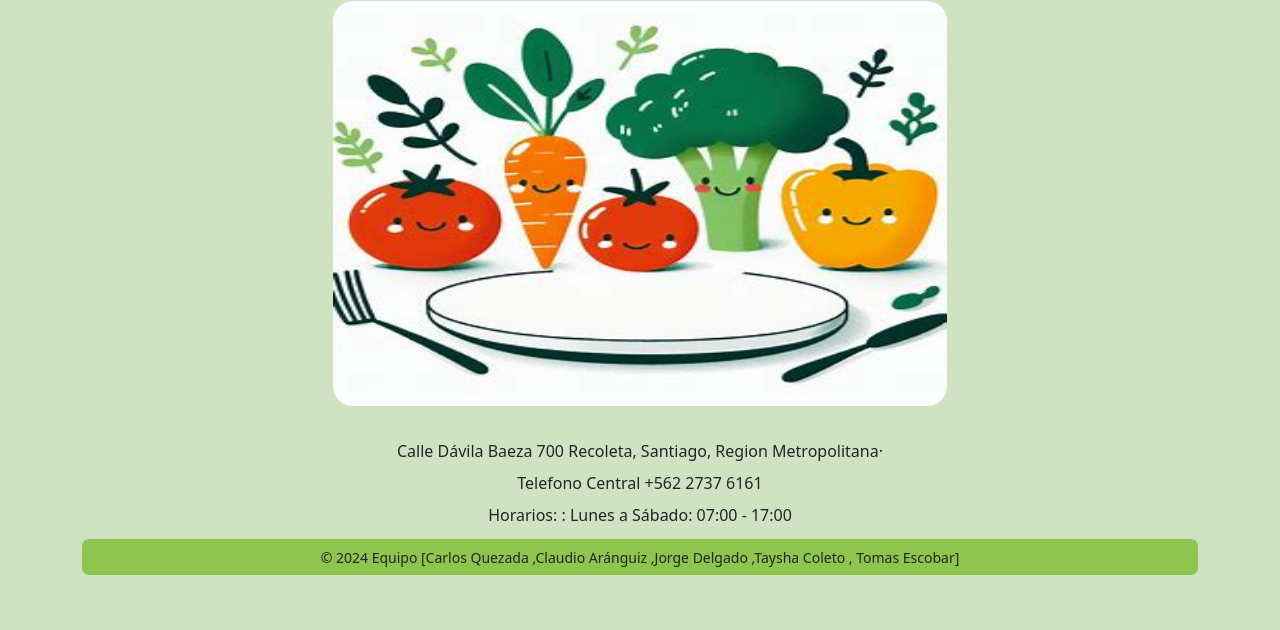
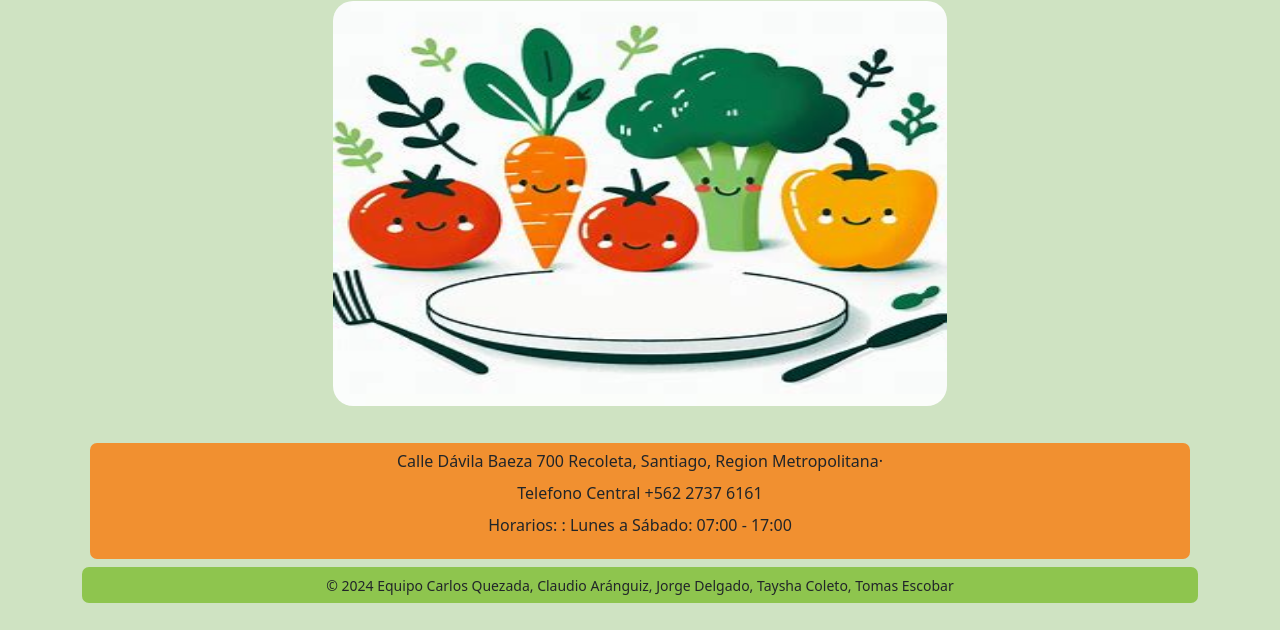
Before and after one commit to ShadowDragonxX/grupal7, a plain HTML site: page index.html in a window 1280 px wide. Shown: the part 1775-2405 px from the top of the page. Before the commit the page ends 2377 px from the top, so only its background shows below. Drawn offline with nearby package versions, Linux system fonts and the light colour scheme.

Commit message:
Se modificaron el footer y la sección de contactos

```diff
--- a/css/styles.css
+++ b/css/styles.css
@@ -95,4 +95,9 @@ nav a {
                               /* Contacto */
 
 .contacto {
-  margin: 0.5rem;  }
+  margin: 0.5rem;
+  background-color: rgb(241, 144, 48);
+  text-align: center;
+  padding: 10px;
+  border-radius: 7px;
+}
--- a/index.html
+++ b/index.html
@@ -62,7 +62,7 @@
       </section>
     </main>
 
-    <footer>        <small>© 2024 Equipo [Carlos Quezada ,Claudio Aránguiz ,Jorge Delgado ,Taysha Coleto , Tomas Escobar]</small>     </footer>
+    <footer>        <small>© 2024 Equipo Carlos Quezada, Claudio Aránguiz, Jorge Delgado, Taysha Coleto, Tomas Escobar</small>     </footer>
 
     <!-- Script de Boststrap y el personalizado -->
     <script src="https://cdn.jsdelivr.net/npm/bootstrap@5.0.2/dist/js/bootstrap.min.js"  integrity="sha384-cVKIPhGWiC2Al4u+LWgxfKTRIcfu0JTxR+EQDz/bgldoEyl4H0zUF0QKbrJ0EcQF" crossorigin="anonymous" ></script>
```
